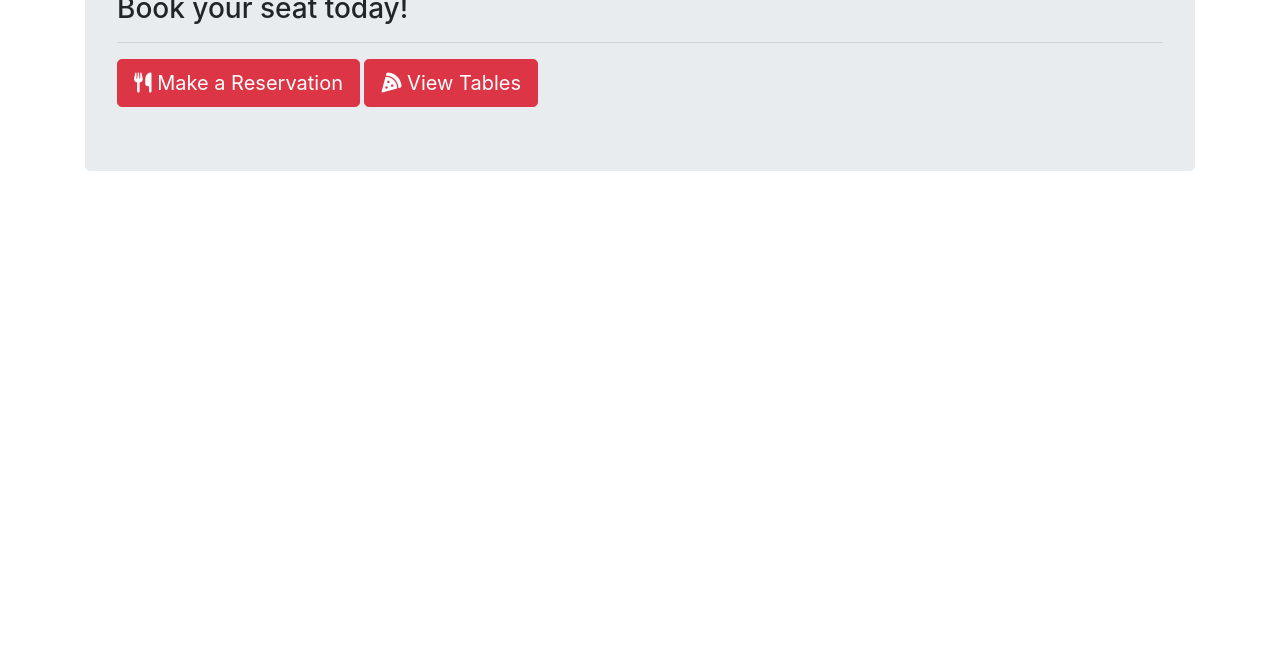
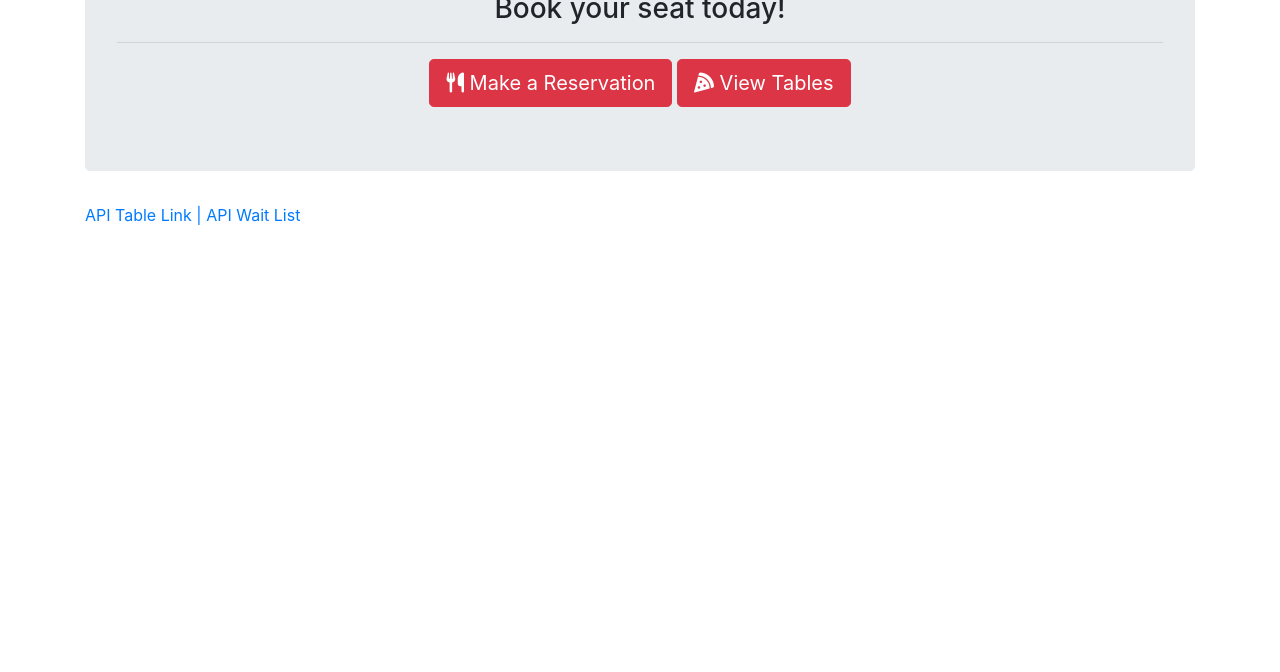
Before and after one commit to s2hon/BADABING-hotrestaurant, a website: page home.html in a window 1280 px wide. Shown: the part 128-800 px from the top of the page. Drawn offline with nearby package versions, Linux system fonts and the light colour scheme.

Commit message:
fix the buttons and align the jumbotron

```diff
--- a/home.html
+++ b/home.html
@@ -16,13 +16,16 @@
 <body>
     <div class="container">
         <div class="jumbotron">
-        <h1><i class="fab fa-free-code-camp"></i> BADABING</h1>
+        <h1 class="text-center"><i class="fab fa-free-code-camp"></i> BADABING</h1>
 
-        <h3>Book your seat today!</h3>
+        <h3 class="text-center">Book your seat today!</h3>
         <hr>
-        <a href="/add"><button class="btn btn-danger btn-lg" id="add-btn"><i class="fas fa-utensils"></i> Make a Reservation</button></a>
-        <a href="/api/tables"><button class="btn btn-danger btn-lg" id="search-btn"><i class="fas fa-pizza-slice"></i> View Tables</button></a>
+        <div class="col text-center">
+            <a href="reserve.html"><button class="btn btn-danger btn-lg" id="add-btn"><i class="fas fa-utensils"></i> Make a Reservation</button></a>
+            <a href="tables.html"><button class="btn btn-danger btn-lg" id="search-btn"><i class="fas fa-pizza-slice"></i> View Tables</button></a>
         </div>
+        </div>
+        <a href="">API Table Link | API Wait List</a>
     </div>
 
 
```
Also changed, not shown: reserve.html (+8 -5 lines), tables.html (+9 -7 lines).
